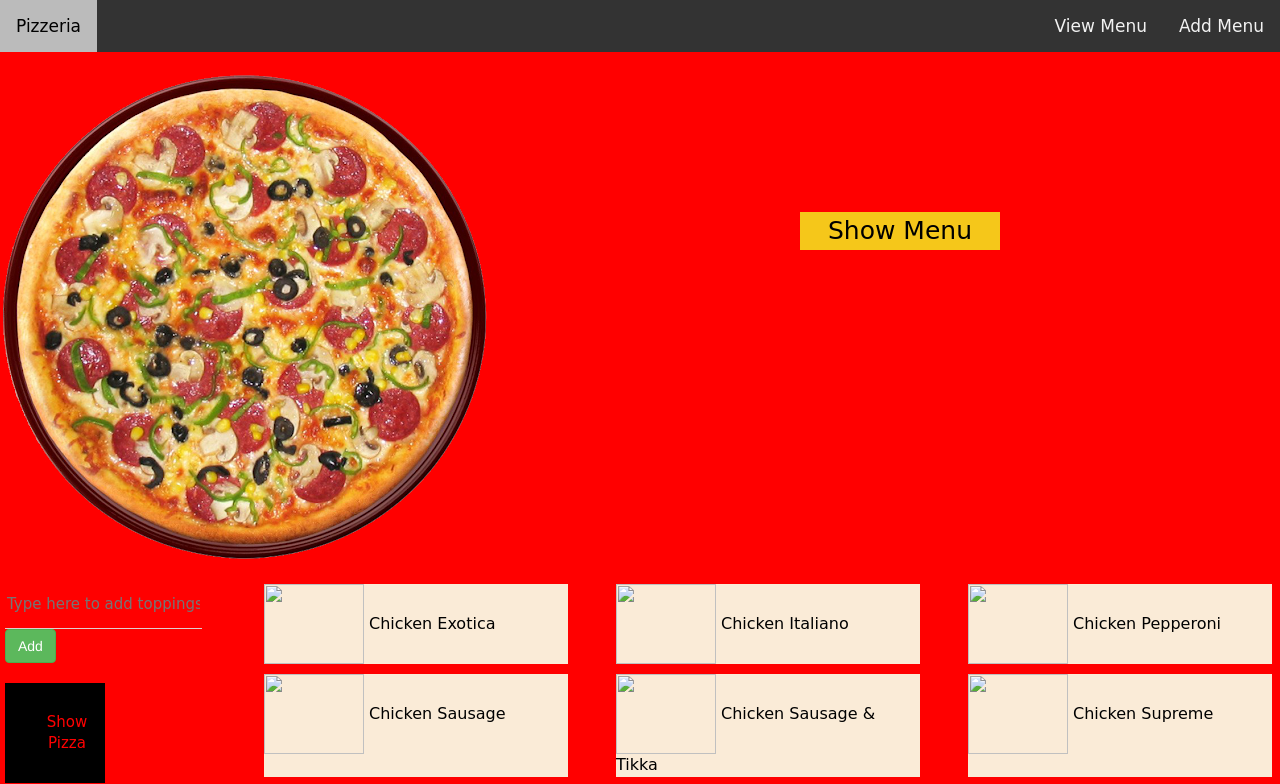
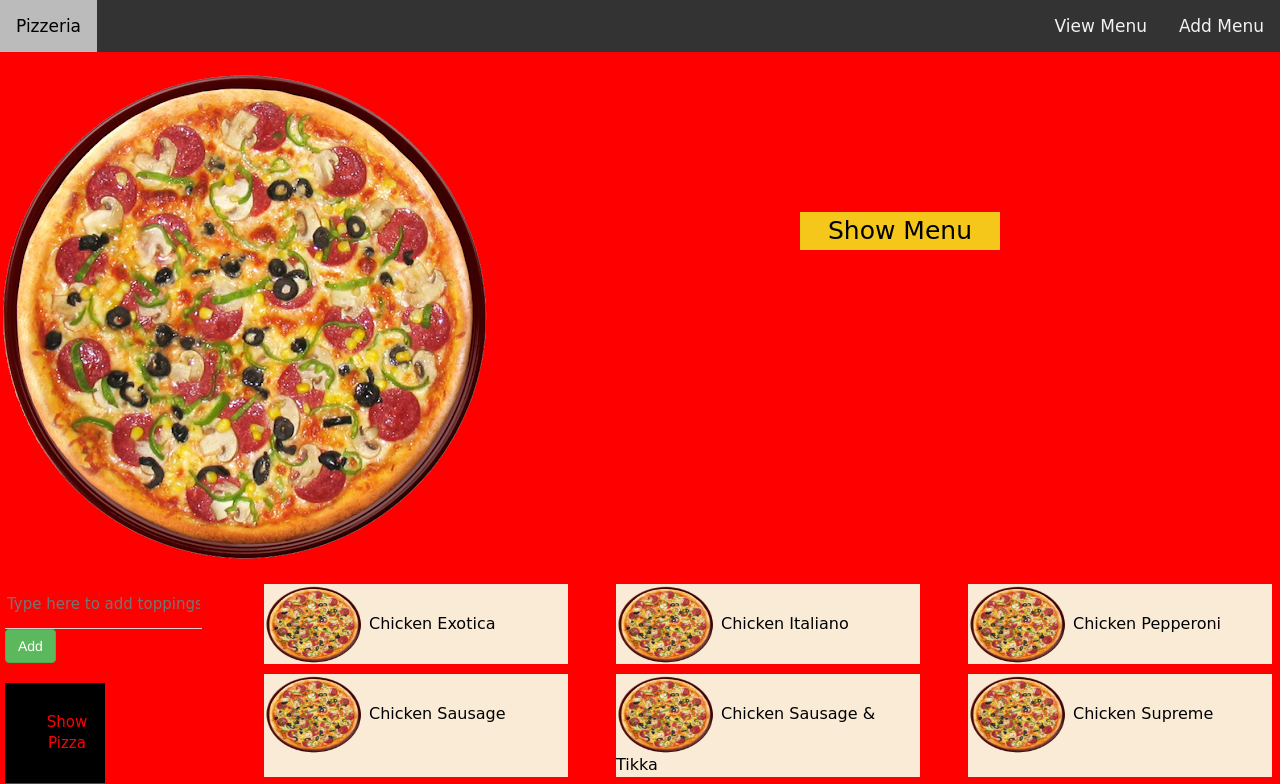
Before and after one commit to Danishvel/Project_79, a plain HTML site: page index.html in a window 1280 px wide. Both pictures are taken after a click on the button "Show Pizza". Shown: the top 784 px of the page. Drawn offline with nearby package versions, Linux system fonts and the light colour scheme; files whose address does not match are found by name.

Commit message:
Add files via upload

```diff
--- a/index.html
+++ b/index.html
@@ -20,7 +20,7 @@
 
     <div class="row" id="viewblock">
         <div class="img_div">
-            <img class="img-responsive" src="file:///C:/Users/thanigai/Documents/Visual%20Studio%20Code/Project/P79/pizzaImg.png">
+            <img class="img-responsive" src="pizzaImg.png">
         </div>
         <div class="menu_div">
             <button id="menu_list" onclick="getmenu()">Show Menu</button>
@@ -45,7 +45,7 @@
     </div>
 
     <div>
-        <img class="img-responsive" src="images/topping.png">
+        <img class="img-responsive" src="topping.png">
     </div>
 
 
--- a/main.js
+++ b/main.js
@@ -42,7 +42,7 @@ var item=document.getElementById("add_item").value;
 menu_list_array.sort();
 htmldata = "<section class='cards'>"
 for (var i=0; i<menu_list_array.length; i++) {
-    htmldata = htmldata + '<div class="card">' + '<img src ="file:///C:/Users/thanigai/Documents/Visual%20Studio%20Code/Project/P79/pizzaImg.png"/> ' + menu_list_array[i] + '</div>'
+    htmldata = htmldata + '<div class="card">' + '<img src ="pizzaImg.png"/> ' + menu_list_array[i] + '</div>'
 }
 htmldata=htmldata+"</section>"
 document.getElementById("display_addedmenu").innerHTML = htmldata;
```
